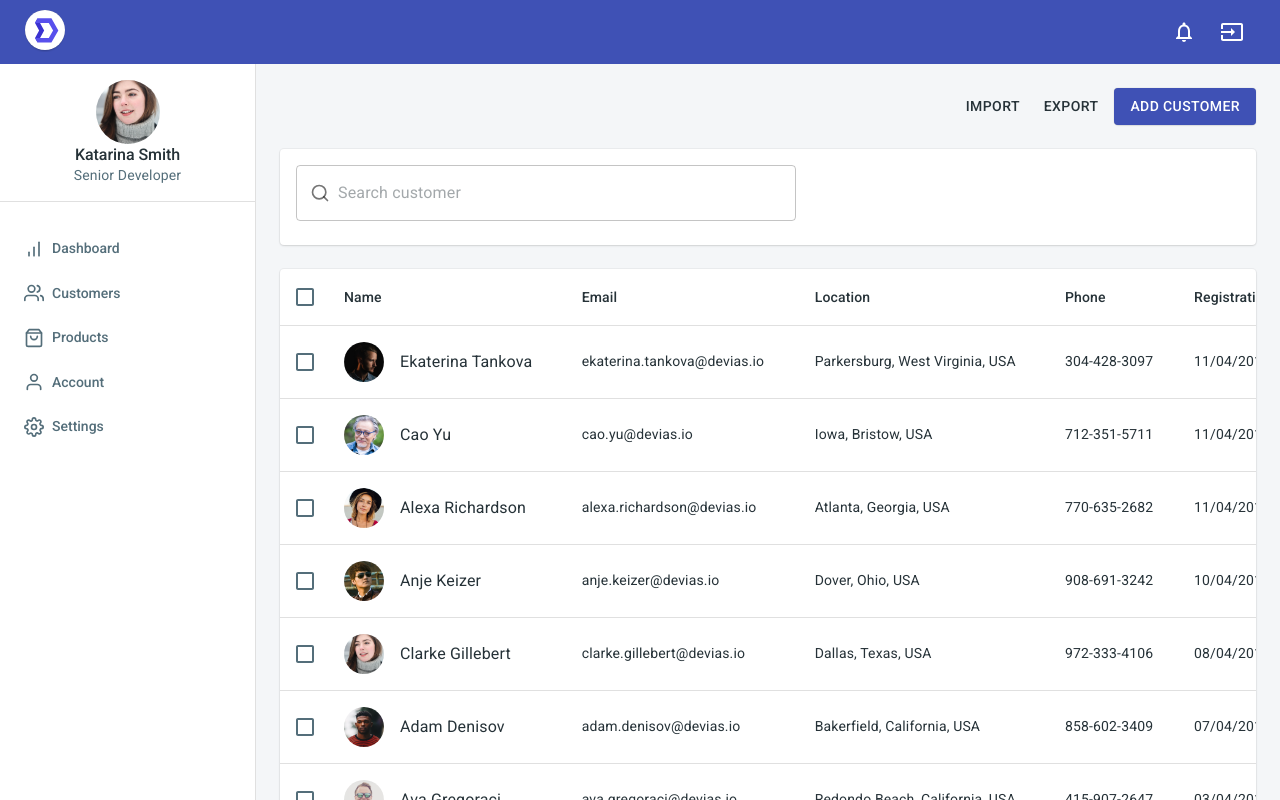
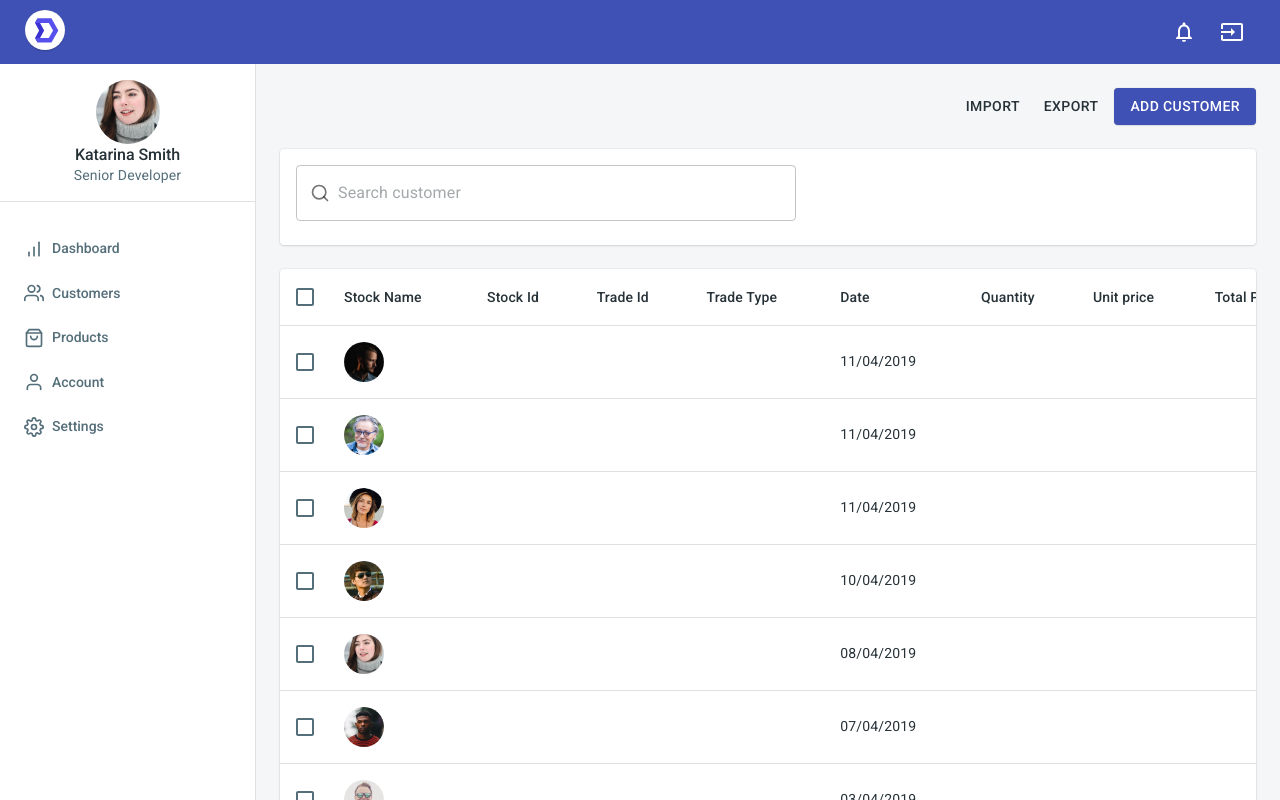
Before and after one commit to akanksha6/Portfolio-Reporting-System, a React (Create React App) app: page /app/customers in a window 1280 px wide. Built offline with nearby package versions, Linux system fonts and the light colour scheme.

Commit message:
Update Results.js

```diff
--- a/src/views/customer/CustomerListView/Results.js
+++ b/src/views/customer/CustomerListView/Results.js
@@ -94,19 +94,28 @@ const Results = ({ className, customers, ...rest }) => {
                   />
                 </TableCell>
                 <TableCell>
-                  Name
+                  Stock Name
                 </TableCell>
                 <TableCell>
-                  Email
+                  Stock Id
                 </TableCell>
                 <TableCell>
-                  Location
+                  Trade Id
                 </TableCell>
                 <TableCell>
-                  Phone
+                  Trade Type
                 </TableCell>
                 <TableCell>
-                  Registration date
+                  Date
+                </TableCell>
+                <TableCell>
+                  Quantity
+                </TableCell>
+                <TableCell>
+                  Unit price
+                </TableCell>
+                <TableCell>
+                  Total Price
                 </TableCell>
               </TableRow>
             </TableHead>
@@ -133,27 +142,36 @@ const Results = ({ className, customers, ...rest }) => {
                         className={classes.avatar}
                         src={customer.avatarUrl}
                       >
-                        {getInitials(customer.name)}
+                        {getInitials(customer.stockName)}
                       </Avatar>
                       <Typography
                         color="textPrimary"
                         variant="body1"
                       >
-                        {customer.name}
+                        {customer.stockName}
                       </Typography>
                     </Box>
                   </TableCell>
                   <TableCell>
-                    {customer.email}
+                    {customer.stockId}
                   </TableCell>
                   <TableCell>
-                    {`${customer.address.city}, ${customer.address.state}, ${customer.address.country}`}
+                    {customer.tradeId}
                   </TableCell>
                   <TableCell>
-                    {customer.phone}
+                    {customer.tradeType}
                   </TableCell>
                   <TableCell>
                     {moment(customer.createdAt).format('DD/MM/YYYY')}
+                  </TableCell>
+                  <TableCell>
+                    {customer.quantity}
+                  </TableCell>
+                  <TableCell>
+                    {customer.unitPrice}
+                  </TableCell>
+                  <TableCell>
+                    {customer.totalPrice}
                   </TableCell>
                 </TableRow>
               ))}
```
